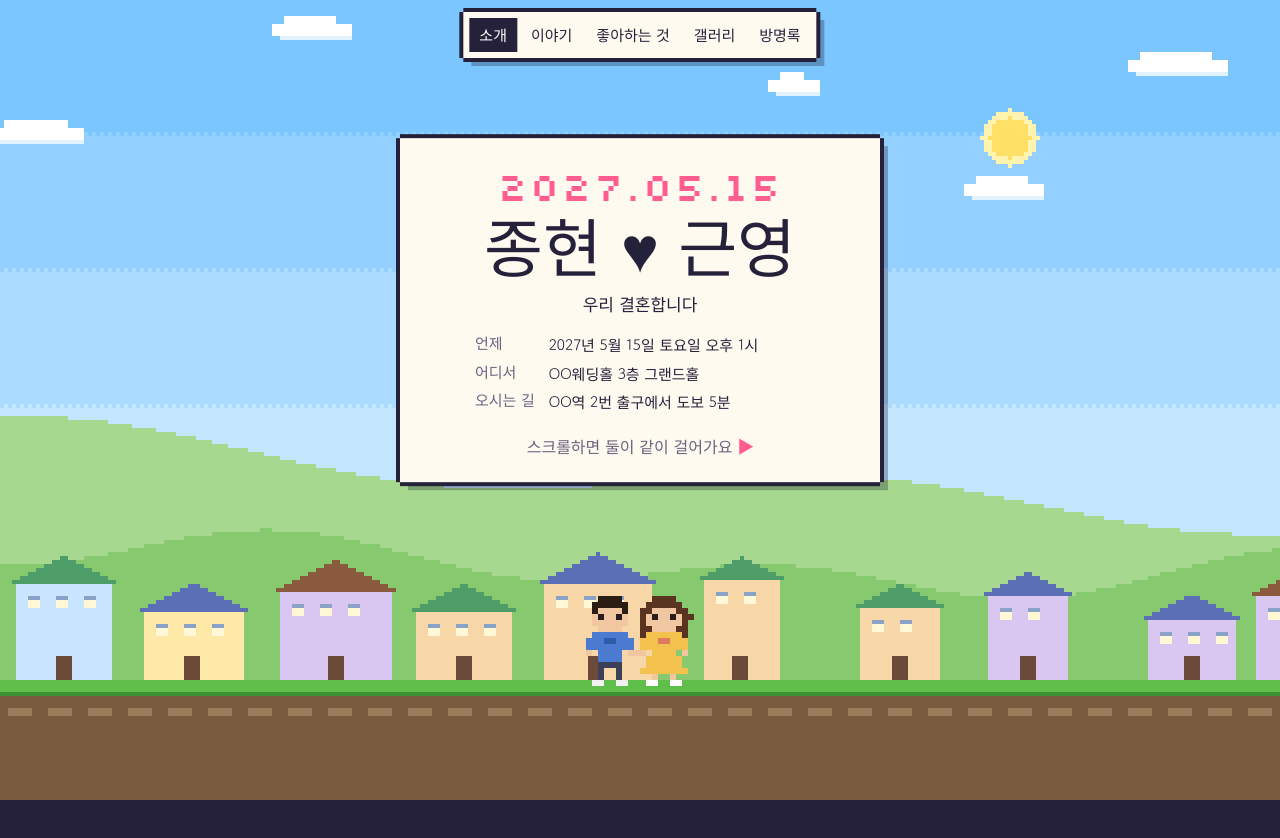
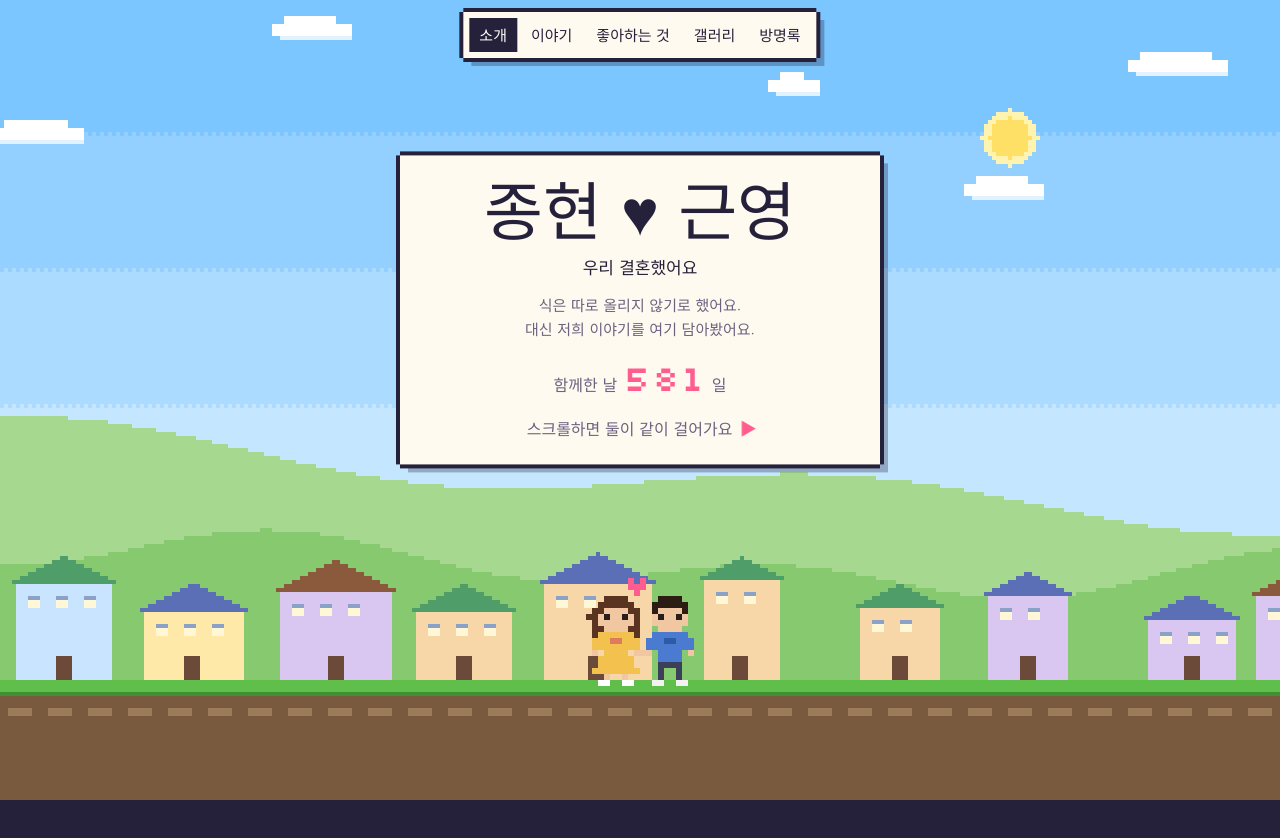
Before and after one commit to root-zero-o/wedding, a website with bundled scripts: page index.html in a window 1280 px wide. Shown: the top 838 px of the page. Built offline with nearby package versions, Linux system fonts and the light colour scheme; files whose address does not match are found by name.

Commit message:
feat: update intro and story content, add photos, story snap
- remove date/venue info, add greeting and days-together counter
- rewrite story entries, add honeymoon entry
- add movie posters and photos to story signs
- widen story spacing, snap nearest sign to center on scroll end
- clip #stage overflow to prevent focus-induced shift

Co-Authored-By: Claude Opus 5.5 <noreply@anthropic.com>

```diff
--- a/index.html
+++ b/index.html
@@ -6,7 +6,7 @@
       name="viewport"
       content="width=device-width, initial-scale=1, viewport-fit=cover"
     />
-    <title>도윤 ♥ 지아 · 우리 결혼합니다</title>
+    <title>종현 ♥ 근영 · 우리 결혼했어요</title>
     <link rel="preconnect" href="https://fonts.googleapis.com" />
     <link rel="preconnect" href="https://fonts.gstatic.com" crossorigin />
     <link
@@ -73,6 +73,7 @@
         position: fixed;
         inset: 0;
         overflow: hidden;
+        overflow: clip;
       }
       #bg {
         position: absolute;
@@ -206,40 +207,40 @@
         padding: 28px 26px 24px;
         text-align: center;
       }
-      .invite .date {
-        font-family: var(--f-px);
-        font-size: clamp(26px, 6vw, 40px);
-        letter-spacing: 2px;
-        color: var(--pink);
-        line-height: 1;
-      }
       .invite h1 {
         font-family: var(--f-head);
         font-weight: 400;
         font-size: clamp(40px, 10vw, 64px);
-        margin: 14px 0 4px;
+        margin: 0 0 4px;
         line-height: 1.05;
       }
       .invite .lead {
         font-size: 17px;
+        margin: 0 0 14px;
+      }
+      .invite .greeting {
+        font-size: 15px;
+        line-height: 1.6;
+        color: var(--panel-sub);
         margin: 0 0 18px;
       }
-      .invite dl {
-        display: grid;
-        grid-template-columns: auto 1fr;
-        gap: 6px 14px;
-        text-align: left;
-        margin: 0 auto;
-        max-width: 330px;
-        font-size: 15px;
-        line-height: 1.5;
+      .invite .together {
+        display: flex;
+        justify-content: center;
+        align-items: baseline;
+        gap: 6px;
       }
-      .invite dt {
+      .invite .together .label {
         font-family: var(--f-head);
+        font-size: 16px;
         color: var(--panel-sub);
       }
-      .invite dd {
-        margin: 0;
+      .invite .together .num {
+        font-family: var(--f-px);
+        font-size: clamp(26px, 6vw, 36px);
+        letter-spacing: 2px;
+        color: var(--pink);
+        line-height: 1;
       }
       .hint {
         margin-top: 20px;
@@ -298,6 +299,31 @@
         margin: 0;
         font-size: 15px;
         line-height: 1.6;
+        white-space: pre-line;
+      }
+      .sign .movies {
+        display: flex;
+        justify-content: center;
+        gap: 12px;
+        margin-top: 12px;
+      }
+      .sign .movies figure {
+        margin: 0;
+        display: flex;
+        flex-direction: column;
+        align-items: center;
+        gap: 6px;
+      }
+      .sign .movies img {
+        display: block;
+        height: clamp(90px, calc(var(--areaH) * 0.3), 170px);
+        width: auto;
+        object-fit: cover;
+        box-shadow: 0 0 0 3px var(--ink);
+      }
+      .sign .movies figcaption {
+        font-size: 12px;
+        color: var(--panel-sub);
       }
 
       /* likes shop */
@@ -678,10 +704,13 @@
         <section class="zone" id="z-intro" aria-label="소개">
           <div class="area">
             <div class="center invite px">
-              <div class="date" id="i-date"></div>
               <h1 id="i-names"></h1>
               <p class="lead" id="i-lead"></p>
-              <dl id="i-info"></dl>
+              <p class="greeting" id="i-greeting"></p>
+              <div class="together">
+                <span class="label">함께한 날</span>
+                <span class="num" id="i-days"></span><span class="label">일</span>
+              </div>
               <div class="hint">
                 <span id="i-hint">스크롤하면 둘이 같이 걸어가요</span> <b>▶</b>
               </div>
--- a/js/config.js
+++ b/js/config.js
@@ -1,33 +1,47 @@
 export const CONFIG = {
   groom: "종현",
   bride: "근영",
-  dateText: "2027.05.15",
-  lead: "우리 결혼합니다",
-  info: [
-    ["언제", "2027년 5월 15일 토요일 오후 1시"],
-    ["어디서", "OO웨딩홀 3층 그랜드홀"],
-    ["오시는 길", "OO역 2번 출구에서 도보 5분"],
+  lead: "우리 결혼했어요",
+  greeting: [
+    "식은 따로 올리지 않기로 했어요.",
+    "대신 저희 이야기를 여기 담아봤어요.",
   ],
+  together: "2025-04-15",
   story: [
     {
-      when: "2021 · SPRING",
+      when: "2025 · SPRING",
       title: "처음 만난 날",
-      text: "친구 따라 간 클라이밍장에서 처음 만났어요. 같은 문제 앞에서 한참을 버텼죠.",
+      text: "클라이밍 동호회에서 처음 만났어요. 어려운 문제 앞에서 끙끙대던 근영이에게 종현이가 열심히 알려줬죠.",
+      images: [
+        { src: "images/chalk.jpg", title: "초크 범벅이 된 우리 다리", width: 480, height: 640 },
+      ],
     },
     {
-      when: "2022 · FALL",
+      when: "2025 · SPRING",
       title: "첫 데이트",
-      text: "완등 기념으로 라면을 먹으러 갔다가, 그날 밤 네 시간을 걸으며 이야기했어요.",
+      text: "클라이밍이 끝나고 영화를 보러 갔어요. 헤어지기 싫어서 그날 영화를 두 편이나 연달아 봤죠.",
+      images: [
+        { src: "images/conclave.jpg", title: "콘클라베" },
+        { src: "images/seungbu.jpg", title: "승부" },
+      ],
     },
     {
       when: "2025 · WINTER",
-      title: "프러포즈",
-      text: "첫 데이트 때 걸었던 그 길에서, 떨리는 목소리로 물어봤어요. 대답은 '응!'",
+      title: "결혼을 하자!",
+      text: "둘이 한번 신청해 본 신혼부부 청년주택에 덜컥 당첨됐어요. '오히려 좋아!' 하고 바로 혼인신고를 했죠.\n둘 다 결혼식 로망이 전혀 없어서, 양가 부모님의 쿨한 허락 아래 결혼식은 과감히 패스했어요.",
+      images: [
+        { src: "images/registry.jpg", title: "혼인신고 하던 날 구청", width: 360, height: 640 },
+      ],
     },
     {
-      when: "2027 · MAY",
-      title: "그리고 이제",
-      text: "둘이 걷던 길을 이제 같이 걸어가려고 해요. 그 시작을 함께해 주세요.",
+      when: "2026 · FALL",
+      title: "신혼여행",
+      text: "포르투갈과 스페인으로 신혼여행을 다녀왔어요. 브라질 교포인 종현이가 한국어보다 포르투갈어를 더 잘해서, 포르투갈에선 아주 편하게 다녔죠.",
+    },
+    {
+      when: "AND NOW",
+      title: "그리고 지금",
+      text: "둘이 걷던 길을 이제 한 팀으로 같이 걸어가요. 앞으로의 저희도 따뜻하게 지켜봐 주세요.",
     },
   ],
   likes: [
@@ -36,7 +50,7 @@ export const CONFIG = {
       name: "아침 커피",
       who: "둘 다",
       price: "♥ 12",
-      text: "주말 아침엔 꼭 동네 카페에 들러요. 도윤은 아메리카노, 지아는 라떼.",
+      text: "주말 아침엔 꼭 동네 카페에 들러요. 종현은 아메리카노, 근영는 라떼.",
     },
     {
       id: "carabiner",
@@ -48,14 +62,14 @@ export const CONFIG = {
     {
       id: "pad",
       name: "게임 패드",
-      who: "도윤 픽",
+      who: "종현 픽",
       price: "♥ 45",
       text: "협동 게임을 하다가 자주 다투고, 금방 화해해요.",
     },
     {
       id: "ramen",
       name: "야식 라면",
-      who: "지아 픽",
+      who: "근영 픽",
       price: "♥ 8",
       text: "야식 메뉴 1순위. 계란은 절대 풀지 않기가 우리 집 규칙.",
     },
@@ -69,16 +83,16 @@ export const CONFIG = {
     {
       id: "camera",
       name: "필름 카메라",
-      who: "지아 픽",
+      who: "근영 픽",
       price: "♥ 36",
       text: "여행 갈 때마다 들고 다녀요. 갤러리 사진 몇 장은 이걸로 찍었어요.",
     },
     {
       id: "tent",
       name: "캠핑 텐트",
-      who: "도윤 픽",
+      who: "종현 픽",
       price: "♥ 70",
-      text: "별 보러 가는 캠핑. 텐트 치는 건 도윤, 불 피우는 건 지아 담당.",
+      text: "별 보러 가는 캠핑. 텐트 치는 건 종현, 불 피우는 건 근영 담당.",
     },
     {
       id: "ticket",
--- a/js/content.js
+++ b/js/content.js
@@ -4,20 +4,52 @@ import { zonesEl } from "./dom.js";
 import { $, rng } from "./utils.js";
 import { spriteCanvas, ITEM_SPRITES, SKIN } from "./sprites.js";
 
+const DAY_MS = 86400000;
+
+function daysTogether(isoDate) {
+  const [y, m, d] = isoDate.split("-").map(Number);
+  const start = new Date(y, m - 1, d);
+  const now = new Date();
+  const today = new Date(now.getFullYear(), now.getMonth(), now.getDate());
+  return Math.round((today - start) / DAY_MS) + 1;
+}
+
 export function buildIntro() {
-  $("#i-date").textContent = CONFIG.dateText;
   $("#i-names").textContent = `${CONFIG.groom} ♥ ${CONFIG.bride}`;
   $("#i-lead").textContent = CONFIG.lead;
-  const dl = $("#i-info");
-  CONFIG.info.forEach(([k, v]) => {
-    const dt = document.createElement("dt");
-    dt.textContent = k;
-    const dd = document.createElement("dd");
-    dd.textContent = v;
-    dl.append(dt, dd);
+  $("#i-greeting").replaceChildren(
+    ...CONFIG.greeting.flatMap((line, i) =>
+      i ? [document.createElement("br"), line] : [line],
+    ),
+  );
+  $("#i-days").textContent = daysTogether(CONFIG.together).toLocaleString(
+    "ko-KR",
+  );
+  if (matchMedia("(pointer:coarse)").matches)
+    $("#i-hint").textContent = "아래로 스크롤 해보세요";
+}
+
+const POSTER_W = 300,
+  POSTER_H = 430;
+
+function buildMovies(images) {
+  const wrap = document.createElement("div");
+  wrap.className = "movies";
+  images.forEach(({ src, title, width = POSTER_W, height = POSTER_H }) => {
+    const fig = document.createElement("figure");
+    const img = document.createElement("img");
+    img.src = src;
+    img.alt = title;
+    img.width = width;
+    img.height = height;
+    img.loading = "lazy";
+    img.decoding = "async";
+    const cap = document.createElement("figcaption");
+    cap.textContent = title;
+    fig.append(img, cap);
+    wrap.append(fig);
   });
-  if (matchMedia("(pointer:coarse)").matches)
-    $("#i-hint").textContent = "위로 쓸어 올리면 둘이 같이 걸어가요";
+  return wrap;
 }
 
 export function buildStory() {
@@ -35,6 +67,7 @@ export function buildStory() {
     const p = document.createElement("p");
     p.textContent = s.text;
     b.append(a, h, p);
+    if (s.images?.length) b.append(buildMovies(s.images));
     const post = document.createElement("div");
     post.className = "post";
     w.append(b, post);
--- a/js/layout.js
+++ b/js/layout.js
@@ -4,7 +4,7 @@ import { buildScenery } from "./scenery.js";
 import { placeStory, placeGallery } from "./content.js";
 import { placeGuest } from "./guestbook.js";
 
-const ZONE_WIDTHS = [1, 1.9, 1.15, 1.9, 1.5];
+const ZONE_WIDTHS = [1, 2.6, 1.15, 1.9, 1.5];
 
 export function layout() {
   const prog =
--- a/js/nav.js
+++ b/js/nav.js
@@ -1,9 +1,31 @@
 import { state } from "./state.js";
 import { $, reduceMotion } from "./utils.js";
+import { zonesEl } from "./dom.js";
 
 const ZONE_NAMES = ["소개", "이야기", "좋아하는 것", "갤러리", "방명록"];
 const ARROW_SCROLL_RATIO = 0.45;
+const STORY_ZONE = 1;
+const SNAP_DELAY_MS = 140;
+const SNAP_EPSILON_PX = 2;
 let navBtns = [];
+let snapTimer;
+
+function snapToStory() {
+  const { camMin, camMax, zs, VW } = state;
+  const xs = [...zonesEl[STORY_ZONE].querySelectorAll(".sign")].map(
+    (s) => zs[STORY_ZONE] + parseFloat(s.style.left),
+  );
+  if (!xs.length) return;
+  const center = camMin + window.scrollY + VW / 2;
+  const half = (xs.length > 1 ? xs[1] - xs[0] : VW) / 2;
+  if (center < xs[0] - half || center > xs[xs.length - 1] + half) return;
+  const nearest = xs.reduce((a, b) =>
+    Math.abs(b - center) < Math.abs(a - center) ? b : a,
+  );
+  const top = Math.min(camMax, Math.max(camMin, nearest - VW / 2)) - camMin;
+  if (Math.abs(top - window.scrollY) < SNAP_EPSILON_PX) return;
+  window.scrollTo({ top, behavior: reduceMotion ? "auto" : "smooth" });
+}
 
 export function goToZone(i) {
   const { camMin, camMax, zs, zw, VW } = state;
@@ -39,6 +61,14 @@ export function initNav() {
     },
     { passive: false },
   );
+  addEventListener(
+    "scroll",
+    () => {
+      clearTimeout(snapTimer);
+      snapTimer = setTimeout(snapToStory, SNAP_DELAY_MS);
+    },
+    { passive: true },
+  );
   addEventListener("keydown", (e) => {
     if (
       document.querySelector("dialog[open]") ||
```
Also changed, not shown: images/chalk.jpg (added), images/conclave.jpg (added), images/registry.jpg (added), images/seungbu.jpg (added).
